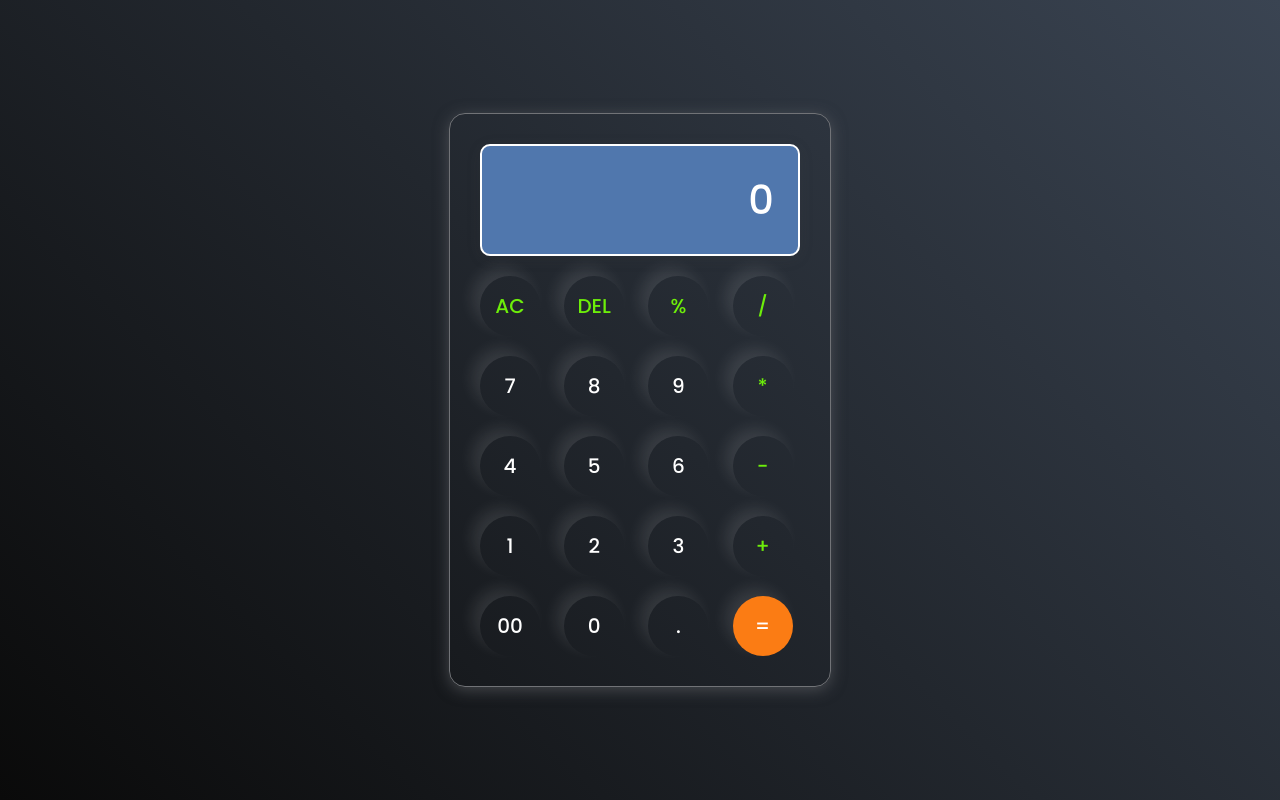
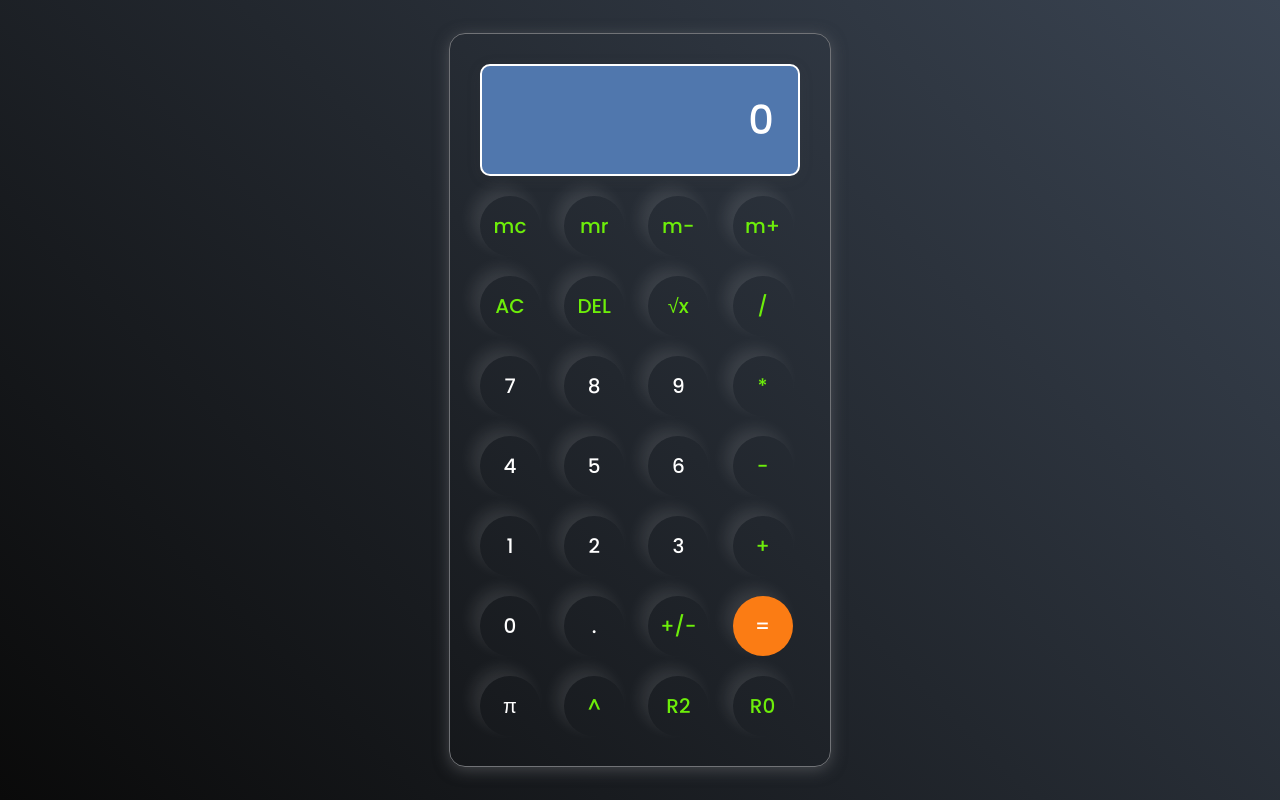
Before and after one commit to Priyatosh05App/Appiness-Work-, a plain HTML site: page index.html in a window 1280 px wide. Drawn offline with Linux system fonts and the light colour scheme.

Commit message:
Update index.html

```diff
--- a/index.html
+++ b/index.html
@@ -11,11 +11,18 @@
         <div class="calculator">
             <input type="text" id="inputBox" placeholder="0" />
             <div>
-          <button class="button operator">AC</button>
-          <button class="button operator">DEL</button>
-          <button class="button operator">%</button>
+                <button class="button operator" id="mc">mc</button>
+                <button class="button operator" id="mr">mr</button>
+                <button class="button operator" id="mMinus">m-</button>
+                <button class="button operator" id="mPlus">m+</button>
+            </div>
+            <div>
+                <button class="button operator" id="ac">AC</button>
+                <button class="button operator" id="sqrt">DEL</button>
+                <button class="button operator" id="del">√x</button>
                 <button class="button operator">/</button>
             </div>
+
             <div>
                 <button class="button">7</button>
                 <button class="button">8</button>
@@ -34,16 +41,20 @@
                 <button class="button">3</button>
                 <button class="button operator">+</button>
             </div>
-
             <div>
-          <button class="button">00</button>
                 <button class="button">0</button>
                 <button class="button">.</button>
+                <button class="button operator" id="toggle">+/-</button>
                 <button class="button equalBtn">=</button>
+            </div>
+            <div>
+                <button class="button" id="pi">π</button>
+                <button class="button operator" id="xy">^</button>
+                <button class="button operator" id="round2">R2</button>
+                <button class="button operator" id="round0">R0</button>
             </div>
         </div>
     </div>
-
     <script src="script.js"></script>
 </body>
 </html>
```
Lines whose indentation alone changed are shown as unchanged.
